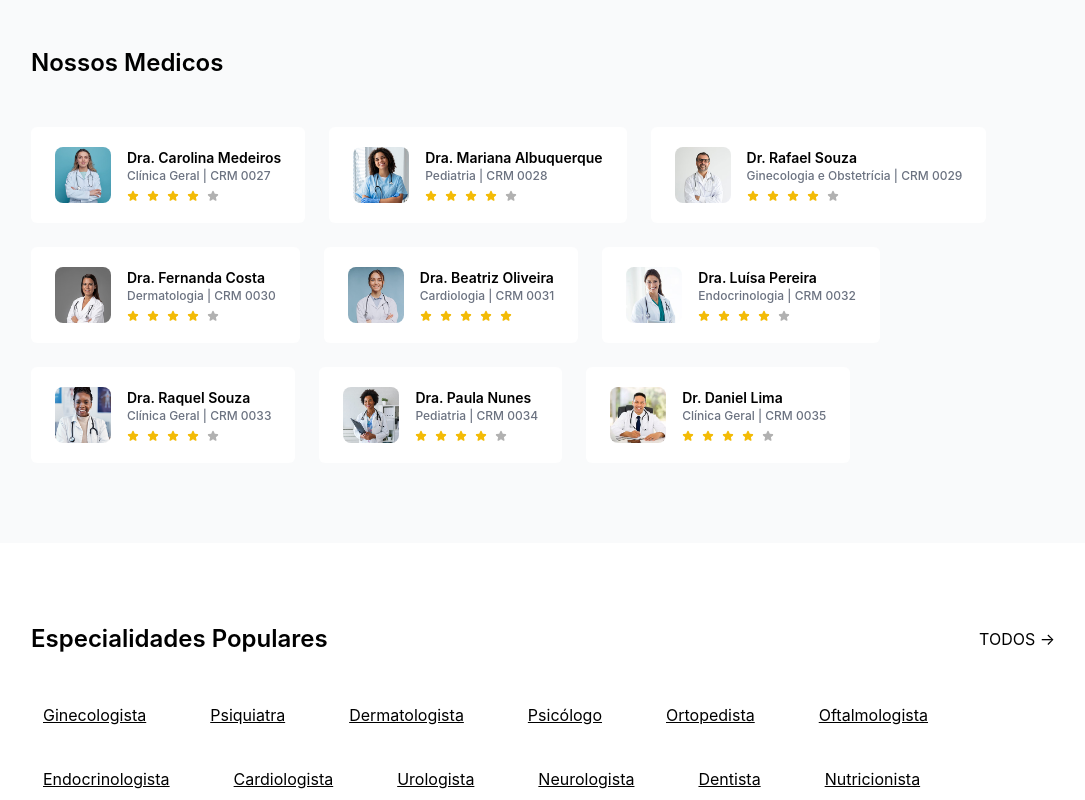
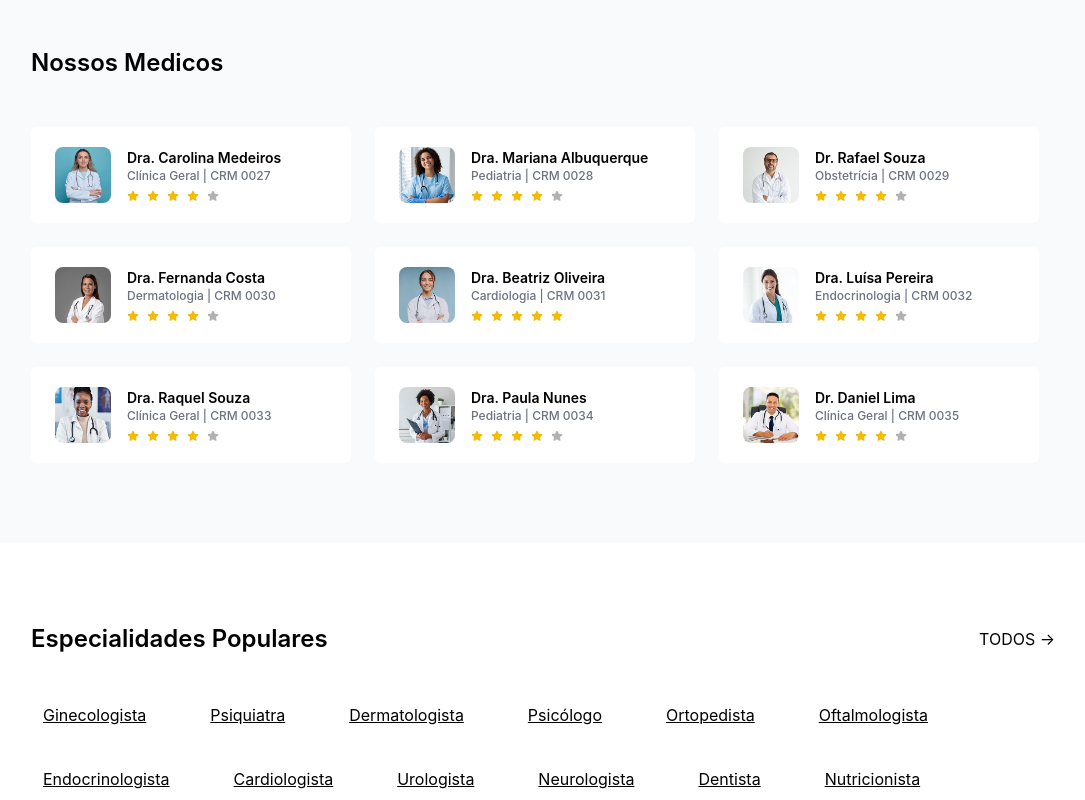
Before and after one commit to joiltonmelo/catmedic-home, a plain HTML site: page index.html in a window 1280 px wide. Shown: the part 940-1740 px from the top of the page, without its empty margins (97-1182 px from the left). Drawn offline with nearby package versions, Linux system fonts and the light colour scheme.

Commit message:
index/ perfil/ w-80

```diff
--- a/index.html
+++ b/index.html
@@ -130,7 +130,7 @@
 <div class="flex lg:flex-wrap justify-start items-center max-lg:flex-col gap-6 mt-12">
 
 <a href="#" class="max-lg:w-full" target="_blank">
-<div class="flex items-center gap-4 px-6 py-5 bg-white rounded-md max-lg:w-full cursor-pointer transition duration-500 hover:shadow-lg">
+<div class="w-80 flex items-center gap-4 px-6 py-5 bg-white rounded-md max-lg:w-full cursor-pointer transition duration-500 hover:shadow-lg">
     <img class="w-14 h-14 rounded-lg" src="./img/profile-picture-1.jpg" alt="">
     <div class="font-medium dark:text-white">
         <h5 class="text-sm font-semibold">Dra. Carolina Medeiros</h5>
@@ -147,7 +147,7 @@
 </a>
 
 <a href="#" class="max-lg:w-full" target="_blank">
-<div class="flex items-center gap-4 px-6 py-5 bg-white rounded-md max-lg:w-full cursor-pointer transition duration-500 hover:shadow-lg">
+<div class="w-80 flex items-center gap-4 px-6 py-5 bg-white rounded-md max-lg:w-full cursor-pointer transition duration-500 hover:shadow-lg">
     <img class="w-14 h-14 rounded-lg" src="./img/profile-picture-2.jpg" alt="">
     <div class="font-medium dark:text-white">
         <h5 class="text-sm font-semibold">Dra. Mariana Albuquerque</h5>
@@ -164,11 +164,11 @@
 </a>
 
 <a href="#" class="max-lg:w-full" target="_blank">
-<div class="flex items-center gap-4 px-6 py-5 bg-white rounded-md max-lg:w-full cursor-pointer transition duration-500 hover:shadow-lg">
+<div class="w-80 flex items-center gap-4 px-6 py-5 bg-white rounded-md max-lg:w-full cursor-pointer transition duration-500 hover:shadow-lg">
     <img class="w-14 h-14 rounded-lg" src="./img/profile-picture-3.jpg" alt="">
     <div class="font-medium dark:text-white">
         <h5 class="text-sm font-semibold">Dr. Rafael Souza</h5>
-        <p class="text-xs text-gray-500 dark:text-gray-400">Ginecologia e Obstetrícia  | CRM 0029</p>
+        <p class="text-xs text-gray-500 dark:text-gray-400">Obstetrícia | CRM 0029</p>
         <div class="flex items-center gap-2 mt-1.5">
         <img class="h-3 rounded-lg" src="./img/icon-star-yellow.svg">
         <img class="h-3 rounded-lg" src="./img/icon-star-yellow.svg">
@@ -181,7 +181,7 @@
 </a>
 
 <a href="#" class="max-lg:w-full" target="_blank">
-<div class="flex items-center gap-4 px-6 py-5 bg-white rounded-md max-lg:w-full cursor-pointer transition duration-500 hover:shadow-lg">
+<div class="w-80 flex items-center gap-4 px-6 py-5 bg-white rounded-md max-lg:w-full cursor-pointer transition duration-500 hover:shadow-lg">
     <img class="w-14 h-14 rounded-lg" src="./img/profile-picture-4.jpg" alt="">
     <div class="font-medium dark:text-white">
         <h5 class="text-sm font-semibold">Dra. Fernanda Costa</h5>
@@ -197,7 +197,7 @@
 </div>
 
 <a href="#" class="max-lg:w-full" target="_blank">
-<div class="flex items-center gap-4 px-6 py-5 bg-white rounded-md max-lg:w-full cursor-pointer transition duration-500 hover:shadow-lg">
+<div class="w-80 flex items-center gap-4 px-6 py-5 bg-white rounded-md max-lg:w-full cursor-pointer transition duration-500 hover:shadow-lg">
     <img class="w-14 h-14 rounded-lg" src="./img/profile-picture-5.jpg" alt="">
     <div class="font-medium dark:text-white">
         <h5 class="text-sm font-semibold">Dra. Beatriz Oliveira</h5>
@@ -214,7 +214,7 @@
 </a>
 
 <a href="#" class="max-lg:w-full" target="_blank">
-<div class="flex items-center gap-4 px-6 py-5 bg-white rounded-md max-lg:w-full cursor-pointer transition duration-500 hover:shadow-lg">
+<div class="w-80 flex items-center gap-4 px-6 py-5 bg-white rounded-md max-lg:w-full cursor-pointer transition duration-500 hover:shadow-lg">
     <img class="w-14 h-14 rounded-lg" src="./img/profile-picture-6.jpg" alt="">
     <div class="font-medium dark:text-white">
         <h5 class="text-sm font-semibold">Dra. Luísa Pereira</h5>
@@ -231,7 +231,7 @@
 </a>
 
 <a href="#" class="max-lg:w-full" target="_blank">
-<div class="flex items-center gap-4 px-6 py-5 bg-white rounded-md max-lg:w-full cursor-pointer transition duration-500 hover:shadow-lg">
+<div class="w-80 flex items-center gap-4 px-6 py-5 bg-white rounded-md max-lg:w-full cursor-pointer transition duration-500 hover:shadow-lg">
     <img class="w-14 h-14 rounded-lg" src="./img/profile-picture-7.jpg" alt="">
     <div class="font-medium dark:text-white">
         <h5 class="text-sm font-semibold">Dra. Raquel Souza</h5>
@@ -248,7 +248,7 @@
 </a>
 
 <a href="#" class="max-lg:w-full" target="_blank">
-<div class="flex items-center gap-4 px-6 py-5 bg-white rounded-md max-lg:w-full cursor-pointer transition duration-500 hover:shadow-lg">
+<div class="w-80 flex items-center gap-4 px-6 py-5 bg-white rounded-md max-lg:w-full cursor-pointer transition duration-500 hover:shadow-lg">
     <img class="w-14 h-14 rounded-lg" src="./img/profile-picture-8.jpg" alt="">
     <div class="font-medium dark:text-white">
         <h5 class="text-sm font-semibold">Dra. Paula Nunes</h5>
@@ -265,7 +265,7 @@
 </a>
 
 <a href="#" class="max-lg:w-full" target="_blank">
-<div class="flex items-center gap-4 px-6 py-5 bg-white rounded-md max-lg:w-full cursor-pointer transition duration-500 hover:shadow-lg">
+<div class="w-80 flex items-center gap-4 px-6 py-5 bg-white rounded-md max-lg:w-full cursor-pointer transition duration-500 hover:shadow-lg">
     <img class="w-14 h-14 rounded-lg" src="./img/profile-picture-9.jpg" alt="">
     <div class="font-medium dark:text-white">
         <h5 class="text-sm font-semibold">Dr. Daniel Lima</h5>
```
